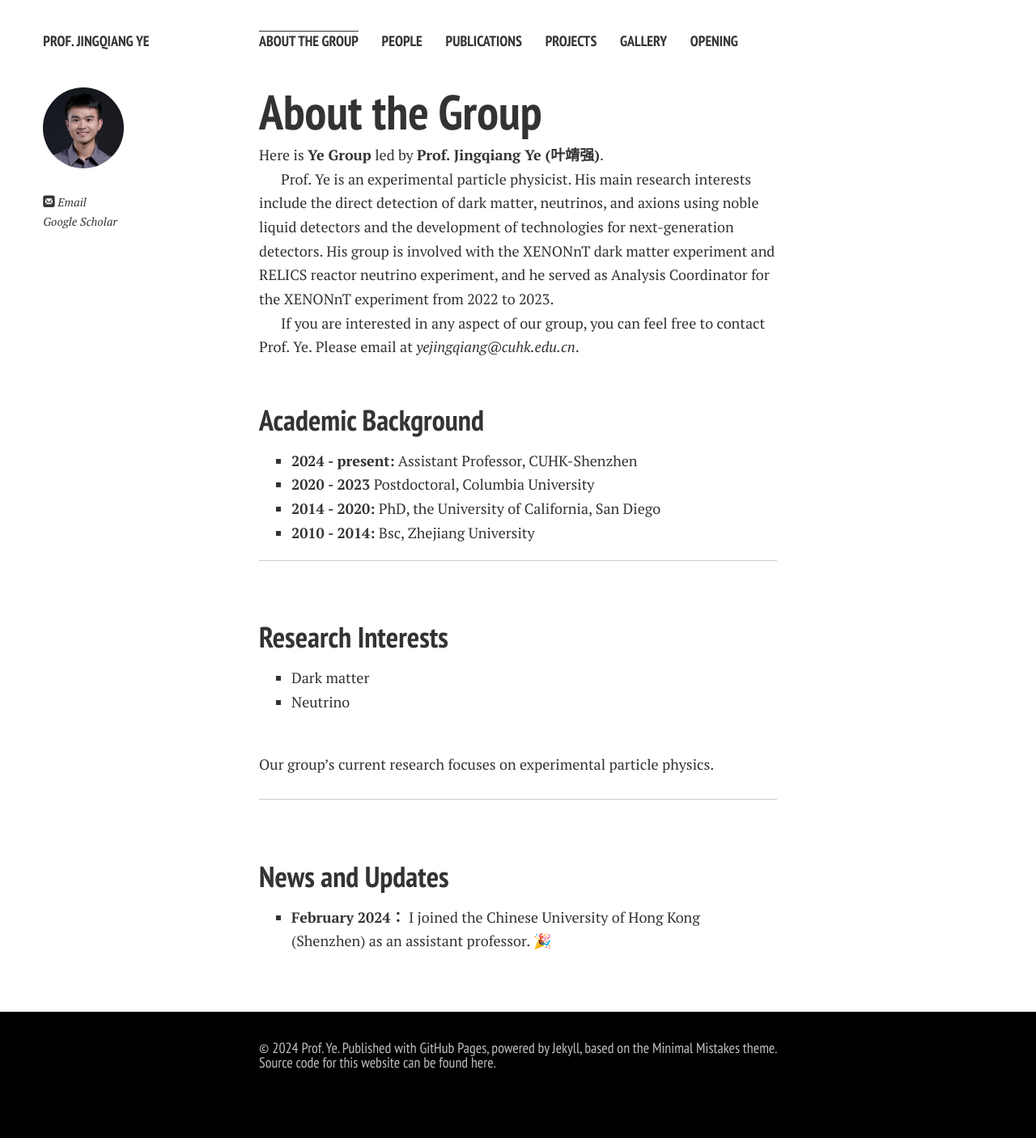
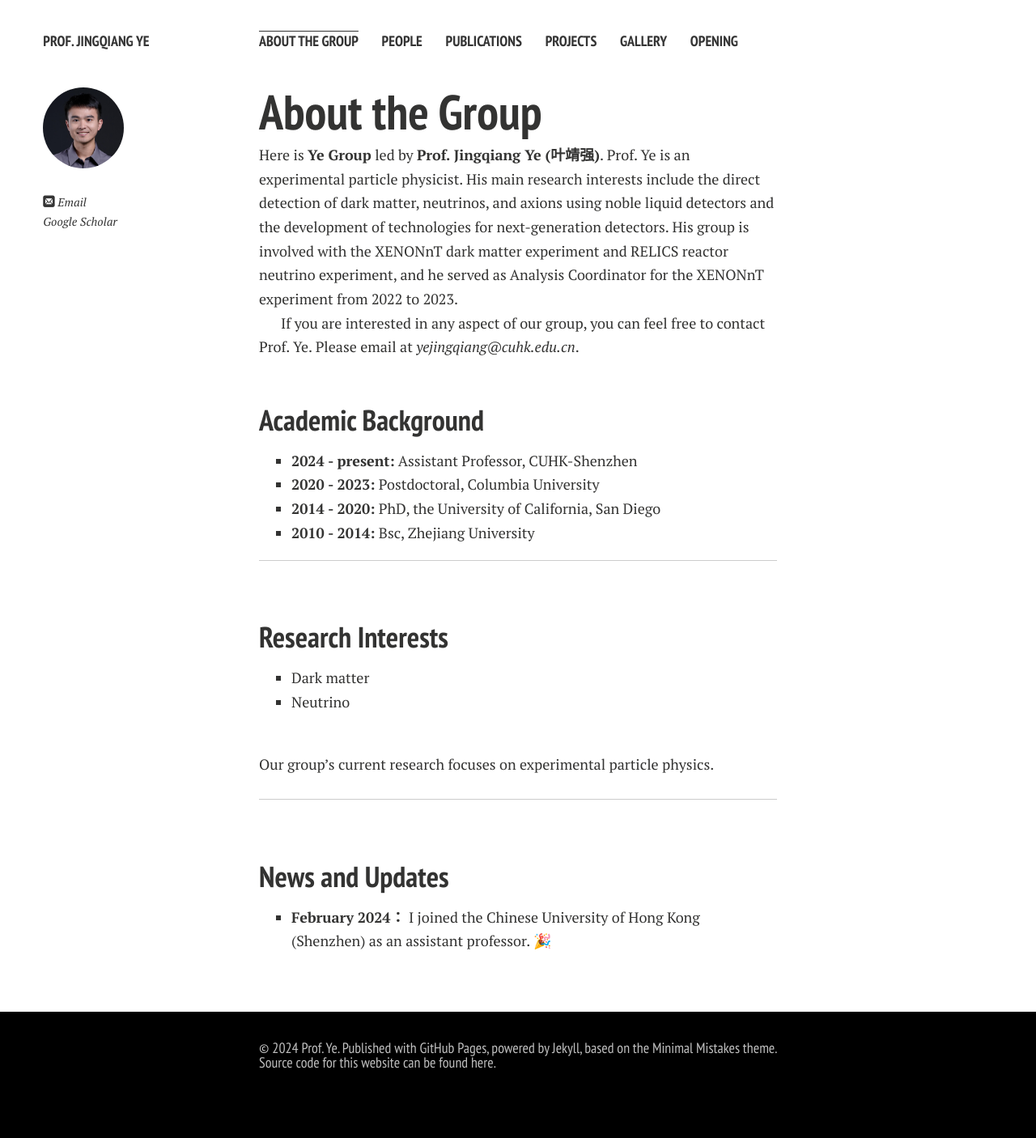
Before and after one commit to terteruu/terteruu.github.io, a Jekyll site: the page built from index.md, in a window 1280 px wide. Shown: the whole page at 81% size. Built offline with Jekyll 4.4.1, drawn with Linux system fonts in a browser that asks for light colours; nearby versions of some CDN libraries; comment, search, counter and statistics services are not loaded; a style sheet for code colours, icons or effects is not loaded; our own code applies the rules of GitHub Pages for plain Markdown files.

```diff
--- a/index.md
+++ b/index.md
@@ -6,7 +6,6 @@ layout: page
 
 
 Here is **Ye Group** led by **Prof. Jingqiang Ye (叶靖强)**.
-
 Prof. Ye is an experimental particle physicist. His main research interests include the direct detection of dark matter, neutrinos, and axions using noble liquid detectors and the development of technologies for next-generation detectors. His group is involved with the XENONnT dark matter experiment and RELICS reactor neutrino experiment, and he served as Analysis Coordinator for the XENONnT experiment from 2022 to 2023.
 
 If you are interested in any aspect of our group, you can feel free to contact Prof. Ye. Please email at *yejingqiang@cuhk.edu.cn*.
@@ -16,7 +15,7 @@ If you are interested in any aspect of our group, you can feel free to contact P
 ## Academic Background
 
 - **2024 - present:** Assistant Professor, CUHK-Shenzhen
-- **2020 - 2023** Postdoctoral, Columbia University
+- **2020 - 2023:** Postdoctoral, Columbia University
 - **2014 - 2020:** PhD, the University of California, San Diego
 - **2010 - 2014:** Bsc, Zhejiang University
 
```
